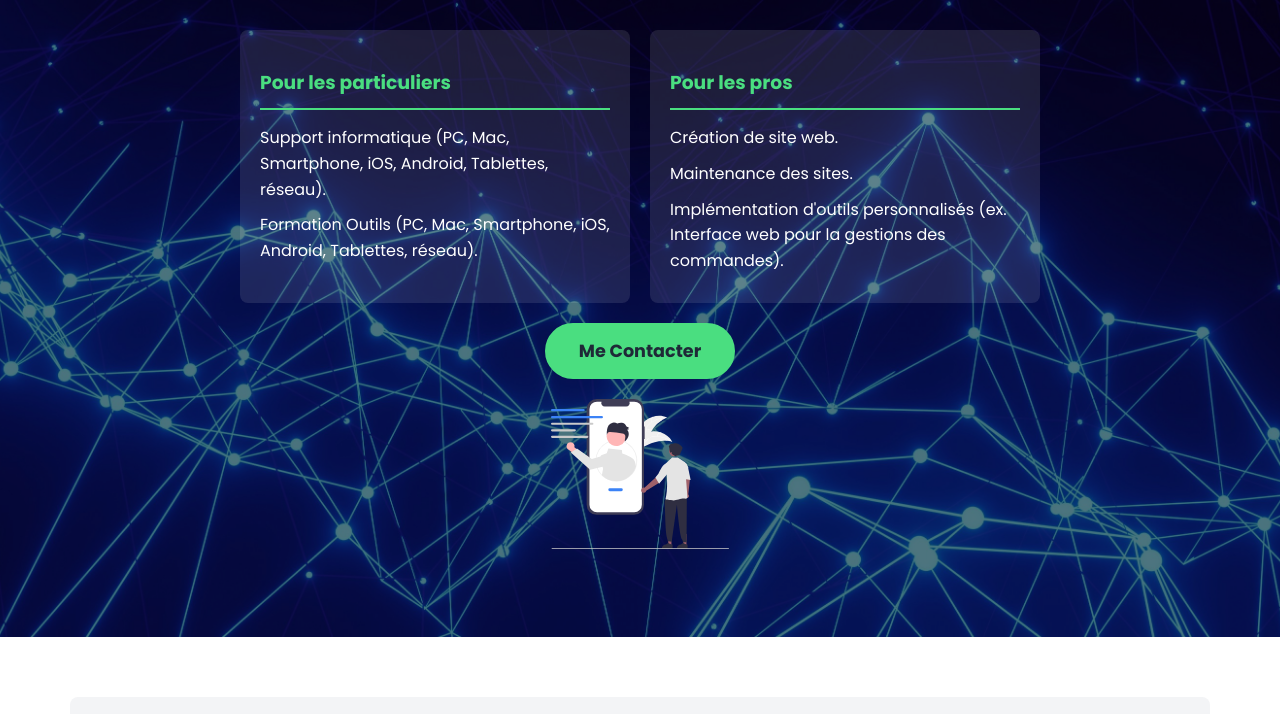
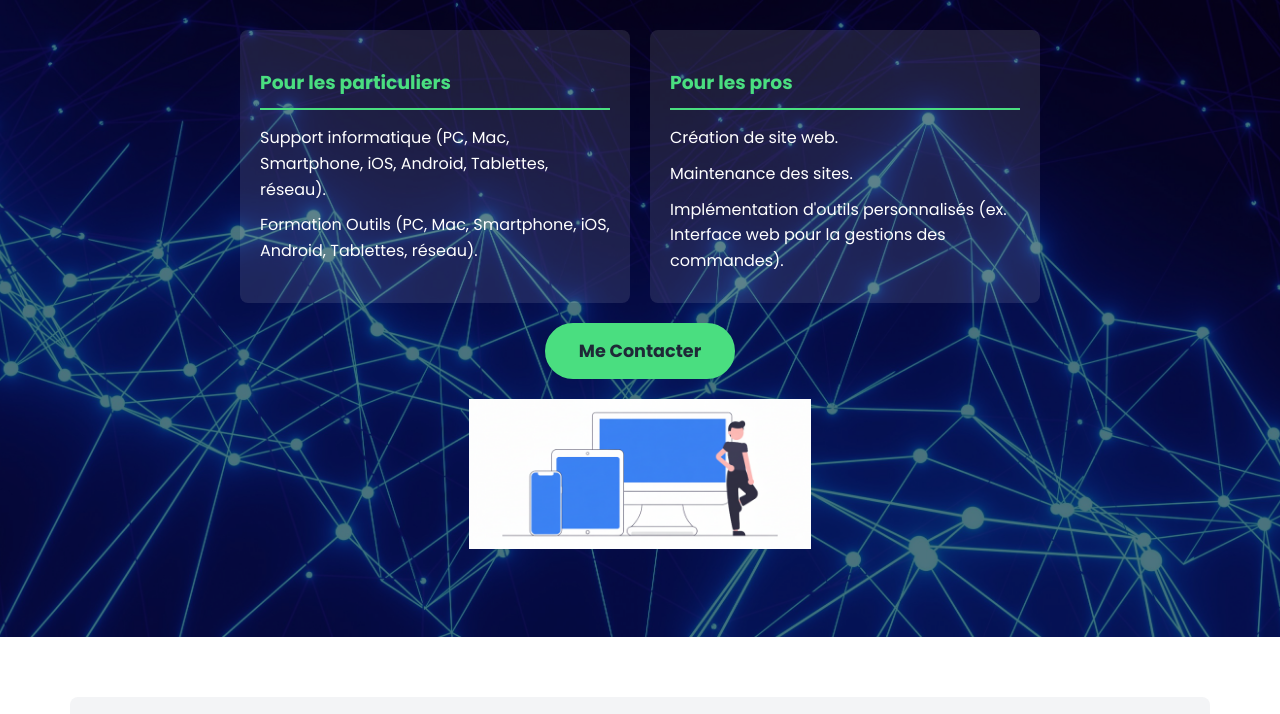
Before and after one commit to MathBach32/sim32, a plain HTML site: page index.html in a window 1280 px wide. Shown: the part 476-1190 px from the top of the page. Drawn offline with Linux system fonts and the light colour scheme.

Commit message:
Modification illustration support actif

```diff
--- a/index.html
+++ b/index.html
@@ -45,7 +45,7 @@
     </div>
     <a href="#contact" class="cta-button">Me Contacter</a>
     <div class="illustration-container">
-        <img src="assets/img/active_support.svg" alt="Illustration de support actif">
+        <img src="assets/img/devices.png" alt="Illustration de support multiplateforme">
     </div>
 </div>
         </section>
```
Also changed, not shown: assets/img/devices.png (added).
